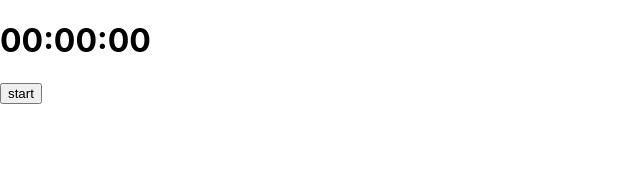
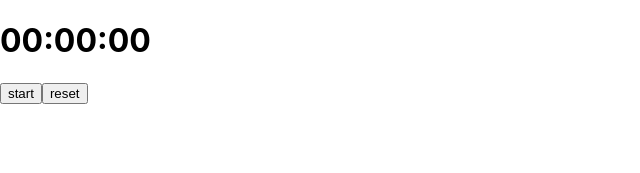
Before and after one commit to julietvt/reactapp-pd2020-2, a React (Create React App) app: page / in a window 1280 px wide. Shown: the top 173 px of the page, without its empty margins (0-640 px from the left). Built offline with nearby package versions, Linux system fonts and the light colour scheme.

Commit message:
add reset for Clock component

```diff
--- a/src/components/Clock/index.jsx
+++ b/src/components/Clock/index.jsx
@@ -1,4 +1,4 @@
-import { addMilliseconds, format } from 'date-fns';
+import { addMilliseconds, format, startOfYear } from 'date-fns';
 import React, {useState, useEffect} from 'react';
 import styles from './Clock.module.scss';
 function Clock(){
@@ -20,6 +20,7 @@ function Clock(){
             <button onClick={() => setIsRunning(!isRunning)}>
                 {isRunning ? 'stop' : 'start'}
             </button>
+            <button onClick={() => {setTime(startOfYear(time));}}>reset</button>
         </div>
     );
 }
```
